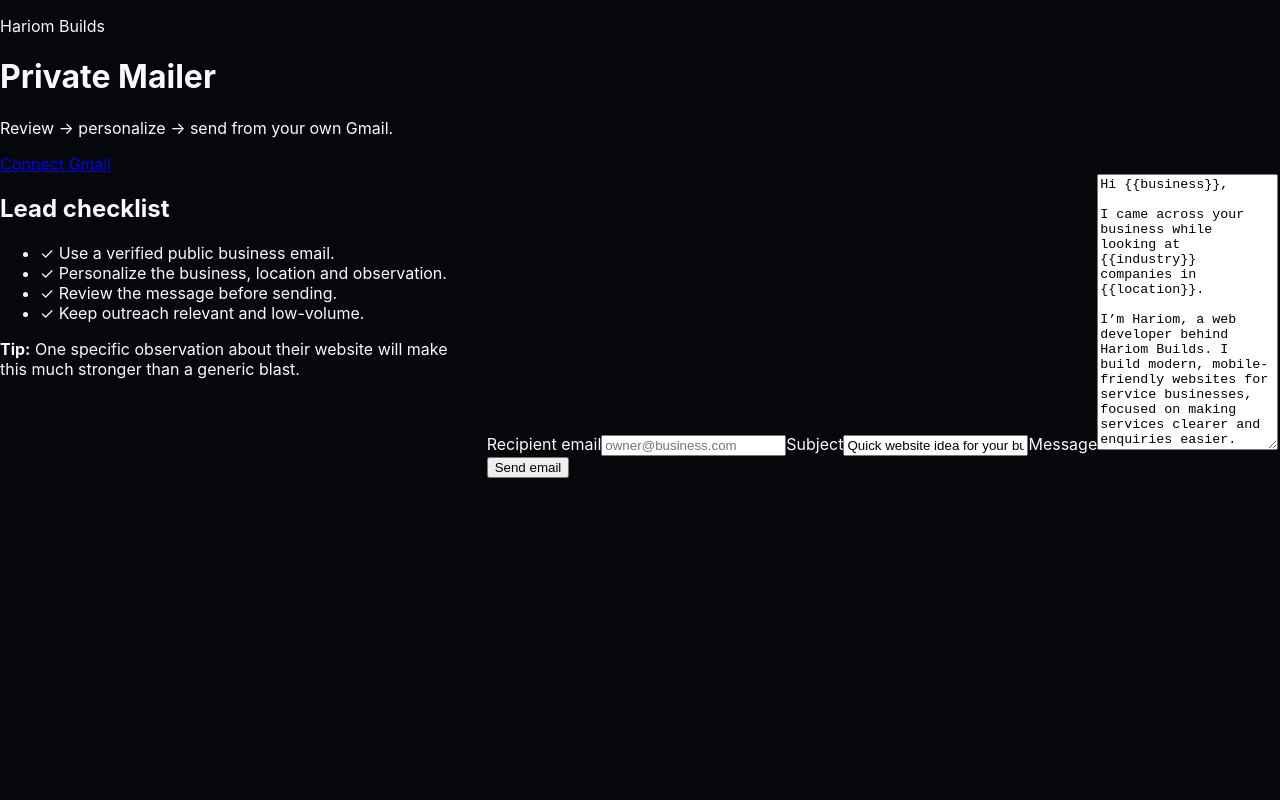
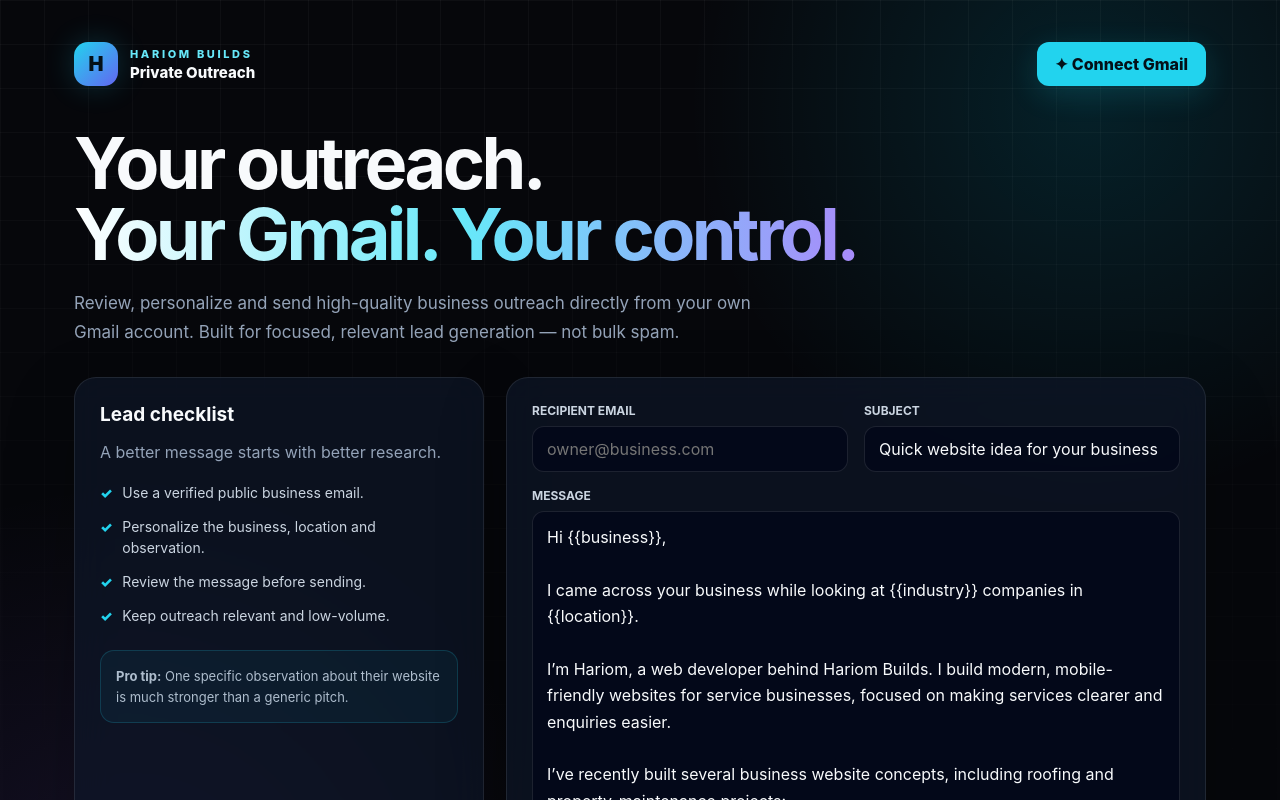
Before and after one commit to pateljiop/hariom-mailer, a Next.js app: page / in a window 1280 px wide. Shown: the top 800 px of the page. Built offline with nearby package versions, Linux system fonts and the light colour scheme.

Commit message:
ui: redesign Hariom Builds private mailer

```diff
--- a/src/app/page.tsx
+++ b/src/app/page.tsx
@@ -2,7 +2,25 @@
 
 import { useState } from 'react';
 
-const template = `Hi {{business}},\n\nI came across your business while looking at {{industry}} companies in {{location}}.\n\nI’m Hariom, a web developer behind Hariom Builds. I build modern, mobile-friendly websites for service businesses, focused on making services clearer and enquiries easier.\n\nI’ve recently built several business website concepts, including roofing and property-maintenance projects:\nhttps://hariom-portfolio.pages.dev/\n\nI noticed {{observation}}\n\nIf improving your website is something you’re considering, I’d be happy to send over 2–3 specific ideas for your site.\n\nNo pressure at all — just thought it might be useful.\n\nBest,\nHariom\nHariom Builds\nWeb Developer`;
+const template = `Hi {{business}},
+
+I came across your business while looking at {{industry}} companies in {{location}}.
+
+I’m Hariom, a web developer behind Hariom Builds. I build modern, mobile-friendly websites for service businesses, focused on making services clearer and enquiries easier.
+
+I’ve recently built several business website concepts, including roofing and property-maintenance projects:
+https://hariom-portfolio.pages.dev/
+
+I noticed {{observation}}
+
+If improving your website is something you’re considering, I’d be happy to send over 2–3 specific ideas for your site.
+
+No pressure at all — just thought it might be useful.
+
+Best,
+Hariom
+Hariom Builds
+Web Developer`;
 
 export default function HomePage() {
   const [to, setTo] = useState('');
@@ -27,36 +45,60 @@
   }
 
   return (
-    <main className="min-h-screen bg-[#07090f] px-5 py-10 text-white md:px-10">
-      <div className="mx-auto max-w-6xl">
-        <div className="mb-8 flex flex-wrap items-end justify-between gap-5">
-          <div>
-            <p className="font-mono text-xs uppercase tracking-[.25em] text-cyan-400">Hariom Builds</p>
-            <h1 className="mt-2 text-4xl font-black">Private Mailer</h1>
-            <p className="mt-2 text-slate-400">Review → personalize → send from your own Gmail.</p>
+    <main className="mailer-shell">
+      <div className="container">
+        <header className="topbar">
+          <div className="brand">
+            <div className="brand-mark">H</div>
+            <div>
+              <p className="eyebrow">Hariom Builds</p>
+              <div className="brand-name">Private Outreach</div>
+            </div>
           </div>
-          <a href="/api/mailer/auth" className="rounded-xl bg-cyan-400 px-5 py-3 font-semibold text-slate-950 hover:bg-cyan-300">Connect Gmail</a>
+          <a href="/api/mailer/auth" className="connect">✦ Connect Gmail</a>
+        </header>
+
+        <section className="hero">
+          <h1>Your outreach.<br /><span>Your Gmail. Your control.</span></h1>
+          <p>Review, personalize and send high-quality business outreach directly from your own Gmail account. Built for focused, relevant lead generation — not bulk spam.</p>
+        </section>
+
+        <div className="grid">
+          <aside className="card">
+            <h2>Lead checklist</h2>
+            <p className="muted">A better message starts with better research.</p>
+            <ul className="checklist">
+              <li><span className="check">✓</span><span>Use a verified public business email.</span></li>
+              <li><span className="check">✓</span><span>Personalize the business, location and observation.</span></li>
+              <li><span className="check">✓</span><span>Review the message before sending.</span></li>
+              <li><span className="check">✓</span><span>Keep outreach relevant and low-volume.</span></li>
+            </ul>
+            <div className="tip"><strong>Pro tip:</strong> One specific observation about their website is much stronger than a generic pitch.</div>
+          </aside>
+
+          <section className="card">
+            <div className="form-grid">
+              <div className="field">
+                <label htmlFor="recipient">RECIPIENT EMAIL</label>
+                <input id="recipient" value={to} onChange={e => setTo(e.target.value)} type="email" placeholder="owner@business.com" />
+              </div>
+              <div className="field">
+                <label htmlFor="subject">SUBJECT</label>
+                <input id="subject" value={subject} onChange={e => setSubject(e.target.value)} />
+              </div>
+              <div className="field full">
+                <label htmlFor="message">MESSAGE</label>
+                <textarea id="message" value={text} onChange={e => setText(e.target.value)} />
+              </div>
+            </div>
+            <div className="actions">
+              <button onClick={send} className="send">Send email →</button>
+              <span className="status">{status}</span>
+            </div>
+          </section>
         </div>
 
-        <div className="grid gap-6 lg:grid-cols-[1fr_1.4fr]">
-          <aside className="rounded-2xl border border-white/10 bg-white/[.03] p-6">
-            <h2 className="text-xl font-bold">Lead checklist</h2>
-            <ul className="mt-5 space-y-3 text-sm text-slate-400">
-              <li>✓ Use a verified public business email.</li>
-              <li>✓ Personalize the business, location and observation.</li>
-              <li>✓ Review the message before sending.</li>
-              <li>✓ Keep outreach relevant and low-volume.</li>
-            </ul>
-            <div className="mt-8 rounded-xl border border-cyan-400/20 bg-cyan-400/5 p-4 text-sm text-slate-300"><strong className="text-white">Tip:</strong> One specific observation about their website will make this much stronger than a generic blast.</div>
-          </aside>
-
-          <section className="rounded-2xl border border-white/10 bg-white/[.03] p-6">
-            <label className="block text-sm font-medium">Recipient email<input value={to} onChange={e => setTo(e.target.value)} type="email" placeholder="owner@business.com" className="mt-2 w-full rounded-xl border border-white/10 bg-black/20 px-4 py-3 outline-none focus:border-cyan-400" /></label>
-            <label className="mt-5 block text-sm font-medium">Subject<input value={subject} onChange={e => setSubject(e.target.value)} className="mt-2 w-full rounded-xl border border-white/10 bg-black/20 px-4 py-3 outline-none focus:border-cyan-400" /></label>
-            <label className="mt-5 block text-sm font-medium">Message<textarea value={text} onChange={e => setText(e.target.value)} rows={18} className="mt-2 w-full rounded-xl border border-white/10 bg-black/20 px-4 py-3 leading-6 outline-none focus:border-cyan-400" /></label>
-            <div className="mt-5 flex flex-wrap items-center gap-4"><button onClick={send} className="rounded-xl bg-cyan-400 px-6 py-3 font-semibold text-slate-950 hover:bg-cyan-300">Send email</button><span className="text-sm text-slate-400">{status}</span></div>
-          </section>
-        </div>
+        <footer className="footer">Hariom Builds · Private Gmail Mailer · Send from your own account</footer>
       </div>
     </main>
   );
```
